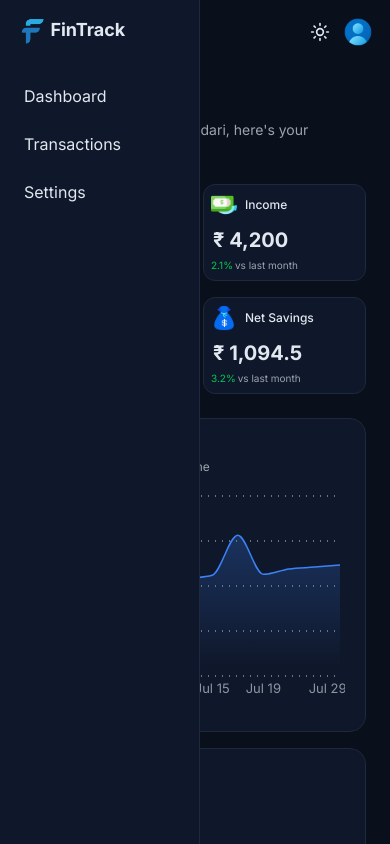
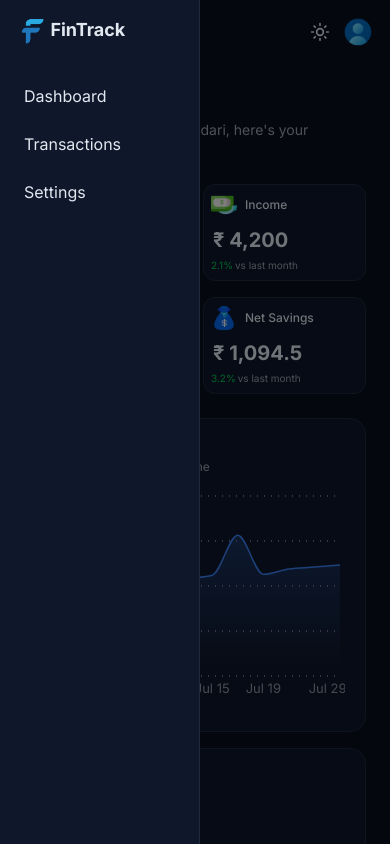
Before and after one commit to ROBINBHANDARI01/Finance-Dashboard, a React (Vite) app: page / in a window 390 px wide. Both pictures are taken after a click on the button 28 px from the left and 32 px from the top of the page. Built offline with nearby package versions, Linux system fonts and the light colour scheme.

Commit message:
fixed the sidebar and added style to the scrollbar.

```diff
--- a/src/components/layout/Navbar.jsx
+++ b/src/components/layout/Navbar.jsx
@@ -6,9 +6,9 @@ import { Sun, Bell, Search, Menu, Moon } from "lucide-react";
 export default function Nav({ setIsOpen }) {
   const {theme, toggleTheme} = useTheme();
   return (
-    <div className="flex items-center justify-between p-4  w-full">
+    <div className="flex items-center justify-between p-4   w-full">
 
-      <div className="flex items-center gap-2 lg:hidden">
+      <div className="flex items-center gap-1 lg:hidden">
         <button onClick={() => setIsOpen(true)}>
           <Menu />
         </button>
--- a/src/components/layout/sidebar.jsx
+++ b/src/components/layout/sidebar.jsx
@@ -6,7 +6,7 @@ const Sidebar = ({ isOpen, setIsOpen }) => {
       {/* Overlay (mobile) */}
       {isOpen && (
         <div
-          className="fixed inset-0 bg-black/50 z-40 lg:block hidden"
+          className="fixed inset-0 bg-black/50 z-40 cursor-pointer"
           onClick={() => setIsOpen(false)}
         />
       )}
--- a/src/index.css
+++ b/src/index.css
@@ -1,5 +1,35 @@
 @import "tailwindcss";
 
+/* LIGHT MODE (default) */
+::-webkit-scrollbar {
+  width: 8px;
+}
+
+::-webkit-scrollbar-track {
+  background: #f1f5f9; /* light bg */
+}
+
+::-webkit-scrollbar-thumb {
+  background: #cbd5f5; /* light thumb */
+  border-radius: 10px;
+}
+
+::-webkit-scrollbar-thumb:hover {
+  background: #94a3b8;
+}
+
+/* DARK MODE */
+.dark ::-webkit-scrollbar-track {
+  background: #020617; /* your dark bg */
+}
+
+.dark ::-webkit-scrollbar-thumb {
+  background: #1e293b; /* slate-800 */
+}
+
+.dark ::-webkit-scrollbar-thumb:hover {
+  background: #334155;
+}
 
 :root {
   /* DARK MODE (default) */
```
Also changed, not shown: 1 other file (tests, documents, lock files or other folders).
